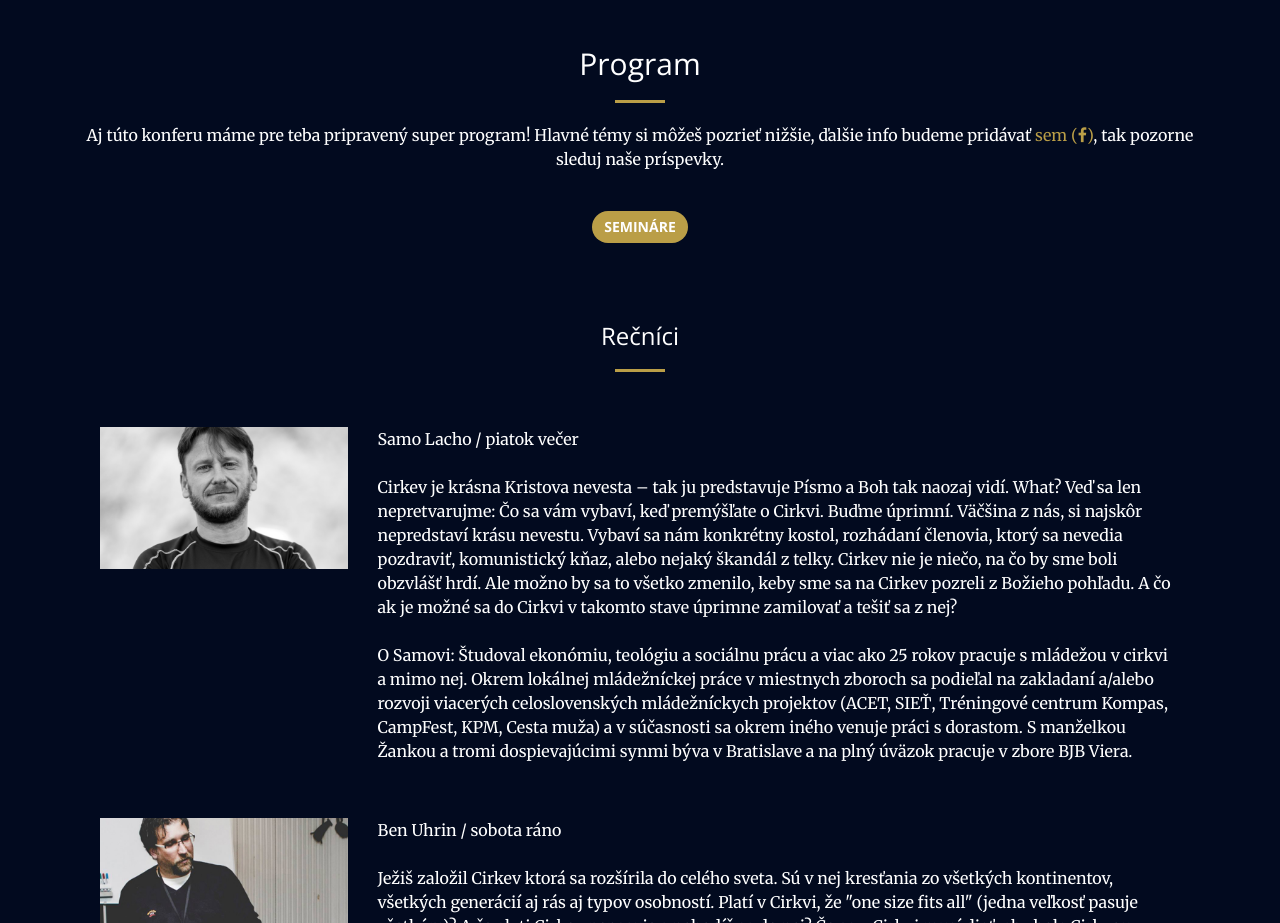
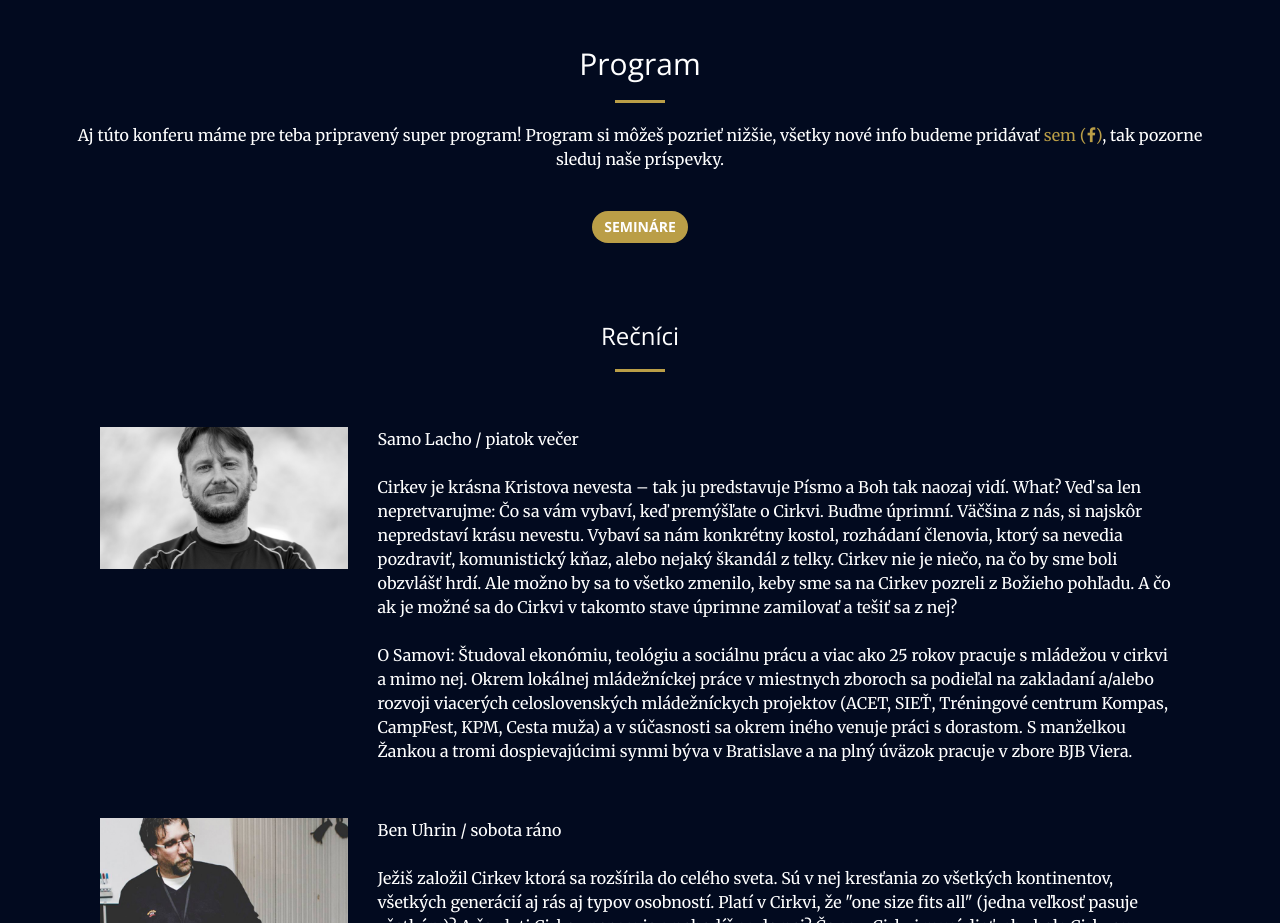
Before and after one commit to BJB-SK/BJB-SK.github.io, a plain HTML site: page index.html in a window 1280 px wide. Shown: the part 1740-2663 px from the top of the page. Drawn offline with nearby package versions, Linux system fonts and the light colour scheme.

Commit message:
Seminare

```diff
--- a/index.html
+++ b/index.html
@@ -187,7 +187,7 @@
       <div class="col-lg-12 text-center">
         <h2 class="section-heading">Program</h2>
         <hr class="dark">
-        <p>Aj túto konferu máme pre teba pripravený super program! Hlavné témy si môžeš pozrieť nižšie, ďalšie info budeme pridávať <a href="https://www.facebook.com/events/933096596790303" target="_blank" class="social">sem (<span class="social fa fa-facebook"></span>)</a>, tak pozorne sleduj naše príspevky.</p>
+        <p>Aj túto konferu máme pre teba pripravený super program! Program si môžeš pozrieť nižšie, všetky nové info budeme pridávať <a href="https://www.facebook.com/events/933096596790303" target="_blank" class="social">sem (<span class="social fa fa-facebook"></span>)</a>, tak pozorne sleduj naše príspevky.</p>
         <br />
         <p class="text-faded"><a href="/seminare" class="btn btn-primary wow page-scroll">Semináre</a></p>
         <br />
```
